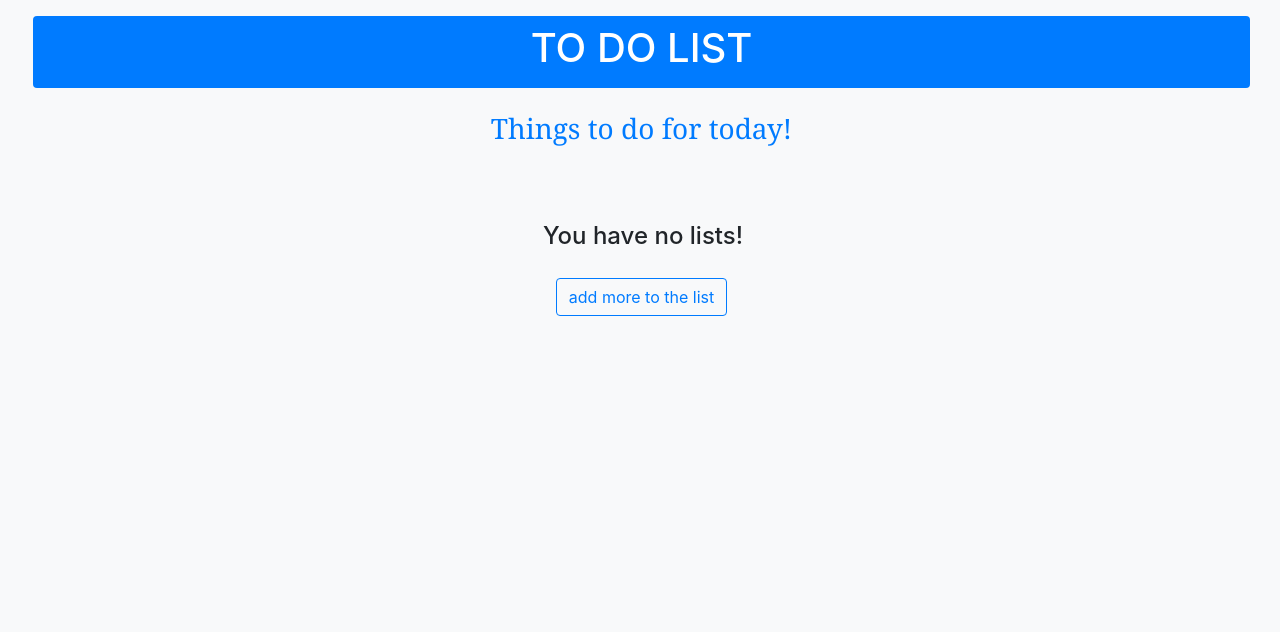
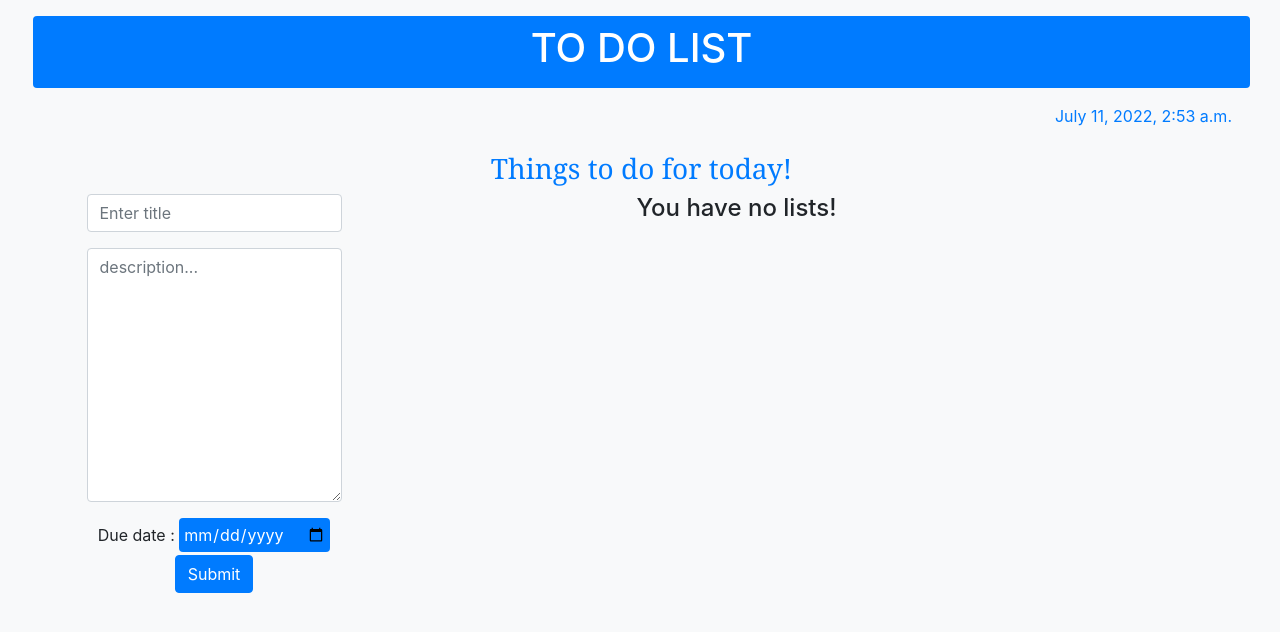
Before and after one commit to hilfa007/django-to-do-planner, a Django app: page /todoitem-list/12 in a window 1280 px wide. Shown: the top 632 px of the page. Run offline with Django 3.2, Linux system fonts and the light colour scheme; data comes from the database, SQL or seed files in the repository; both versions use the stored data as it was after the commit; data that the repository does not hold is empty; some libraries are stand-ins or nearby versions.

Commit message:
almost completed

```diff
--- a/main/models.py
+++ b/main/models.py
@@ -1,6 +1,6 @@
 from tkinter import CASCADE
 from django.db import models
-from datetime import datetime
+from datetime import datetime,date
 from django.utils import timezone
 
 
@@ -21,7 +21,7 @@ class ToDoListItems(models.Model):
     description = models.TextField(null=True, blank=True)
     todolist = models.ForeignKey(ToDoList,on_delete=models.CASCADE)
     due_date = models.DateField(default=one_week_hence,null=True,blank=True)
-    checked = models.BooleanField(blank=True)
+    checked = models.BooleanField(default=False)
 
     def __str__(self):
         return self.content
--- a/main/urls.py
+++ b/main/urls.py
@@ -7,7 +7,6 @@ urlpatterns = [
     path('deleteitem/<int:id>',views.deleteitem,name='deleteitem'),
     path('todoitem-list/<int:id>',views.todoitemlist,name='todoitem-list'),
     path('deletelistitem/<int:id>/<int:t_id>',views.deletelistitem,name='deletelistitem'),
-    path('addmoreitems/<int:id>',views.addmoreitems,name='addmoreitems'),
     path('addlistitem/<int:id>',views.addlistitem,name='addlistitem'),
 
 ]
--- a/main/views.py
+++ b/main/views.py
@@ -3,10 +3,13 @@ from django.shortcuts import redirect, render,HttpResponseRedirect
 from . models import*
 from django.urls import reverse
 from django.db import IntegrityError
+from django.utils.timezone import datetime #important if using timezones
 
 def index(request):
-    all_items = ToDoList.objects.all()
-    return render(request,'todo.html',{'all_items' : all_items})
+    today = datetime.today()
+    all_lists = ToDoList.objects.all()
+    all_items = ToDoListItems.objects.all()
+    return render(request,'todo.html',{'all_lists' : all_lists,'all_items':all_items,'today':today})
 
 def addtodoitem(request):
     x = request.POST['content']
@@ -25,9 +28,10 @@ def deleteitem(request,id):
 
 
 def todoitemlist(request,id):
+    today = datetime.today()
     todolist = ToDoList.objects.get(id=id)
     all = ToDoListItems.objects.filter(todolist=todolist).order_by('-id')
-    return render(request,'todo_item_list.html',{'todolist' : todolist,'all':all})
+    return render(request,'todo_item_list.html',{'todolist' : todolist,'all':all,'today':today})
 
 def deletelistitem(request,id,t_id):
     id = ToDoListItems.objects.get(id=id)
@@ -36,17 +40,12 @@ def deletelistitem(request,id,t_id):
     all = ToDoListItems.objects.filter(todolist=todolist).order_by('-id')
     return render(request,'todo_item_list.html',{'todolist' : todolist,'all':all})
 
-
-
-def addmoreitems(request,id):
-    todolist = ToDoList.objects.get(id=id)
-    return render(request,'addlistitems.html',{'todolist':todolist})
-
 def addlistitem(request,id):
     todolist = ToDoList.objects.get(id=id)
     title = request.POST['title']
     desc = request.POST['desc']
-    plan = ToDoListItems(content=title,description=desc,todolist=todolist)
+    date = request.POST['date']
+    plan = ToDoListItems(content=title,description=desc,todolist=todolist,due_date=date)
     all = ToDoListItems.objects.filter(todolist=todolist).order_by('-id')
     try:
         plan.save()
--- a/templates/base.html
+++ b/templates/base.html
@@ -23,7 +23,7 @@
     <header class="">
         <div class="row container-fluid  pl-5">
             <div class="container-fluid p-2 my-3 text-primary bg-primary rounded text-center text-white">
-                <h1 class="text-white">TO DO LIST</h1>
+                <a href="/"><h1 class="text-white">TO DO LIST</h1></a>
             </div>
         </div>
     </header>
--- a/templates/todo_item_list.html
+++ b/templates/todo_item_list.html
@@ -5,33 +5,51 @@
 <head>
 
 </head>
-<section class="">
+<section class="">  <p class=" text-right text-primary pr-5"> {{today}}</p>
     <div class="row container-fluid pl-5">
         <div class="container text-center mt-2">
-            <div class="shadowbox border-0">
+            <div class="shadowbox border-2">
                 <h3 class="text-primary" style="font-family:Georgia, 'Times New Roman', Times, serif">{{todolist}}</h3>
             </div>
-            <div>
                         <!--------------show list items-------------->
-                        </div>
-                        <div class="row container-fluid pl-5">
-                            <div class="container-fluid text-center p-2 my-3">
-                            <div class="">
 
-                            </div>
-                            </div>
-                            </div>
+                            <div class="row">
+                                <div class="col-md-3">
+                                    <form action="{% url 'addlistitem' todolist.id %}" method="post">
+                                        {% csrf_token %}
+                                        <div class="form-group">
+                                          <input class="form-control" type="text" placeholder="Enter title" name="title">
+                                        </div>
+                                        <div class="form-group">
+                                          <textarea class="form-control" name="desc" placeholder="description..." id="" cols="30" rows="10"></textarea>
+                                        </div>
+                                        <div class="form-date">
+                                          <label for="">Due date : </label>
+                                            <input class="rounded border-white border-0 p-1 border-shadow-white text-white bg-primary" name="date" type="date">
+                                        </div>
+                                        <div class="form-check">
 
-                            <div class="row container-fluid pl-5">
-                            <div class="container p-1 my-3">
+                                        </div>
+                                        <button type="submit" class="btn btn-primary">Submit</button>
+                                    </form>
+                                </div>
+
+                            <div class="col-md-8 align-items-center" p-1 my-1">
                             <ul class="list-group">
                                 {% for i in all %}
-                                <li class="list-group-item d-flex justify-content-between text-primary align-items-center">
+                                <li class="list-group-item d-flex text-primary align-items-center">
                                     {{i.content}}[ {{i.description}} ]
-                                    <span class="">
+                                    <span class="ml-auto pr-5 ">
+                                        <div class="form-check">
+                                            {{i.due_date}}
+                                        </div>
+                                    </span>
+
+
+                                    <span class="pl-3">
                                         <form action="/deletelistitem/{{i.id}}/{{todolist.id}}" method="post">
                                             {% csrf_token %}
-                                            <button class="btn btn-outline-primary my-2 my-sm-0" value="add" type="submit">delete</button>
+                                            <button class="btn btn-outline-primary my-2 my-sm-0" value="add" type="submit">-</button>
                                         </form>
                                     </span>
                                 </li>
@@ -39,17 +57,21 @@
                                 <h4>You have no lists!</h4>
                                 {% endfor %}
                             </ul>
-                        </div>
+                            <div class="mr-auto p-2">
+                                <!--------------add more items button-------------->
+
+
+                        <!--------------2nd column-------------->
+
+
+
                     </div>
-                        <!--------------add more items button-------------->
 
-                        <form action="{% url 'addmoreitems' todolist.id %}" method="post">
-                            {% csrf_token %}
-                            <span><button class="btn btn-outline-primary my-2 my-sm-0">add more to the list</button></span>
-                        </form>
+
                     </div>
             </div>
         </div>
+
     </div>
 </section>
 
```
Also changed, not shown: templates/addlistitems.html (deleted, +0 -44 lines), templates/todo.css (deleted, +0 -10 lines), templates/todo.html (+27 -32 lines), db.sqlite3, main/migrations/0002_auto_20220704_1110.py (added), main/migrations/0003_alter_todolistitems_checked.py (added), main/migrations/0004_day.py (added).
